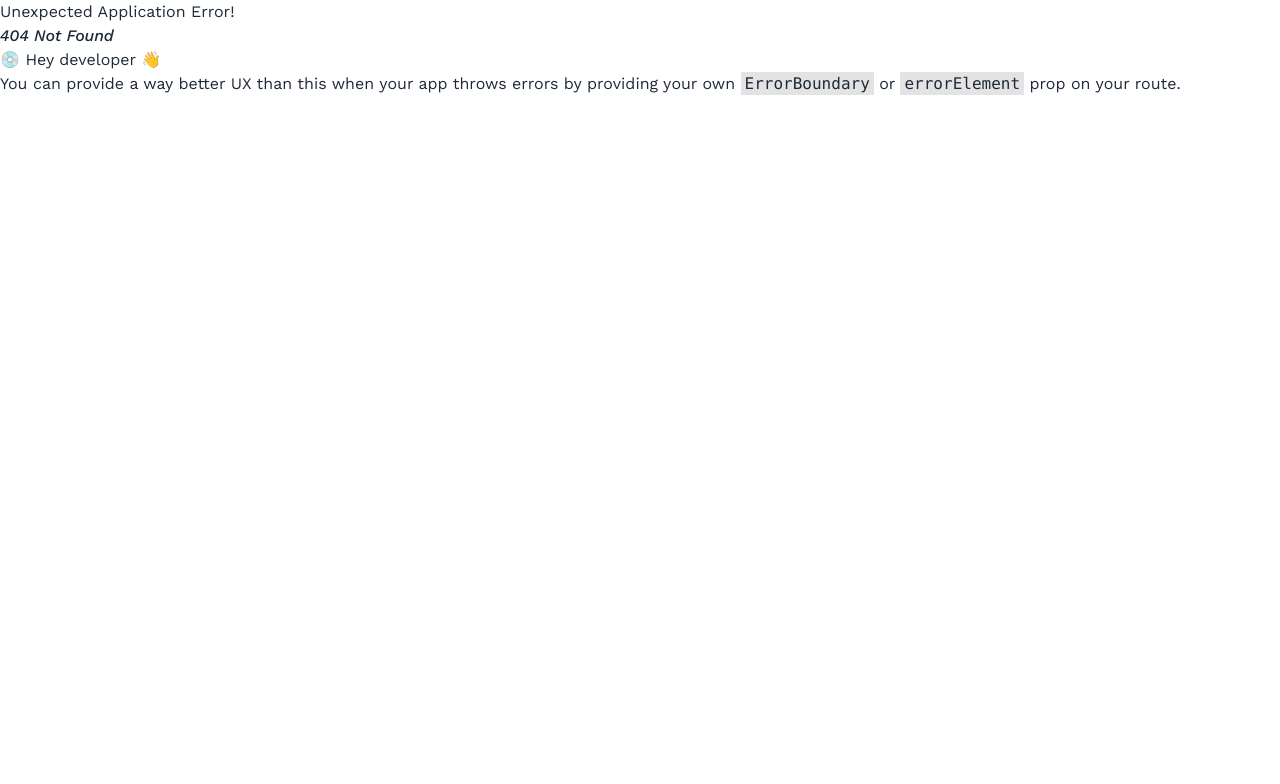
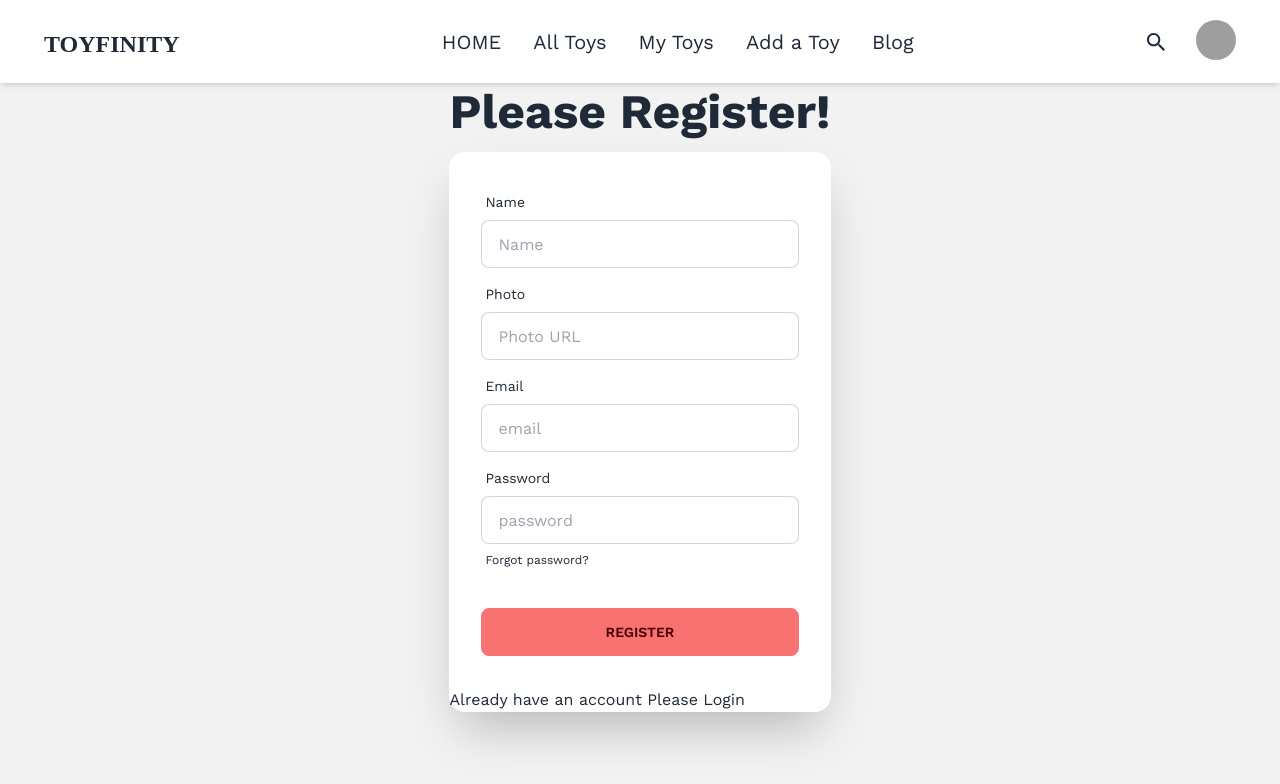
Before and after one commit to jihanstk/Toy-Finity, a React (Vite) app: page /register in a window 1280 px wide. Before the commit this address had no page. Shown: the top 784 px of the page. Built offline with nearby package versions, Linux system fonts and the light colour scheme; no server answers; grey boxes are pictures that could not be loaded.

Commit message:
add register page and create user on firebaase

```diff
--- /dev/null
+++ b/src/AuthProvider/AuthProvider.jsx
@@ -0,0 +1,64 @@
+import {
+  GoogleAuthProvider,
+  createUserWithEmailAndPassword,
+  getAuth,
+  onAuthStateChanged,
+  signInWithEmailAndPassword,
+  signInWithPopup,
+  updateProfile,
+} from "firebase/auth";
+import app from "../firebase/firebase.config";
+import { createContext, useEffect, useState } from "react";
+
+export const AuthContext = createContext(null);
+const AuthProvider = ({ children }) => {
+  const auth = getAuth(app);
+  const googleProvider = new GoogleAuthProvider();
+  const [user, setUser] = useState([]);
+  const [loading, setLoading] = useState(true);
+
+  const registerUser = (email, password) => {
+    setLoading(true);
+    return createUserWithEmailAndPassword(auth, email, password);
+  };
+  const loginUser = (email, password) => {
+    setLoading(true);
+    return signInWithEmailAndPassword(auth, email, password);
+  };
+  const googleLogin = () => {
+    setLoading(true);
+    return signInWithPopup(auth, googleProvider).then((res) => {
+      console.log("google login success", res);
+    });
+  };
+  const UpdateUserProfile = (currentUser, name, photo) => {
+    return updateProfile(currentUser, {
+      displayName: name,
+      photoURL: photo,
+    });
+  };
+  useEffect(() => {
+    const unsubscribe = onAuthStateChanged(auth, (logedUser) => {
+      console.log(logedUser);
+      setUser(logedUser);
+      setLoading(false);
+    });
+    return () => {
+      unsubscribe();
+    };
+  }, [auth]);
+
+  const userInfo = {
+    registerUser,
+    loginUser,
+    googleLogin,
+    UpdateUserProfile,
+    user,
+    loading,
+  };
+  return (
+    <AuthContext.Provider value={userInfo}>{children}</AuthContext.Provider>
+  );
+};
+
+export default AuthProvider;
--- a/src/components/AddAToy/AddAToy.jsx
+++ b/src/components/AddAToy/AddAToy.jsx
@@ -2,6 +2,7 @@ import Swal from "sweetalert2";
 
 const AddAToy = () => {
   const handleSubmitToy = (event) => {
+    // form select
     event.preventDefault();
     const form = event.target;
     const toyName = form.toyName.value;
@@ -22,6 +23,8 @@ const AddAToy = () => {
       quantity,
       details,
     };
+
+    // post data via api
 
     fetch("http://localhost:5021/add-toy", {
       method: "POST",
--- /dev/null
+++ b/src/components/Register/Register.jsx
@@ -0,0 +1,104 @@
+import { useContext } from "react";
+import { Link } from "react-router-dom";
+import { AuthContext } from "../../AuthProvider/AuthProvider";
+
+const Register = () => {
+  const { UpdateUserProfile, registerUser } = useContext(AuthContext);
+  const handleRegisterSubmit = (event) => {
+    event.preventDefault();
+    const form = event.target;
+    const name = form.name.value;
+    const photoUrl = form.photo.value;
+    const email = form.email.value;
+    const password = form.password.value;
+    console.log(name, photoUrl, email, password);
+    registerUser(email, password)
+      .then((res) => {
+        const user = res.user;
+        console.log(user);
+      })
+      .catch((err) => console.log(err.message));
+  };
+  return (
+    <div className="hero min-h-screen bg-base-200">
+      <div className="hero-content flex-col ">
+        <div className="text-center">
+          <h1 className="text-5xl font-bold">Please Register!</h1>
+        </div>
+        <div className="card flex-shrink-0 w-full  shadow-2xl bg-base-100">
+          <form onSubmit={handleRegisterSubmit}>
+            <div className="card-body">
+              <div className="form-control">
+                <label className="label">
+                  <span className="label-text">Name</span>
+                </label>
+                <input
+                  type="text"
+                  placeholder="Name"
+                  name="name"
+                  className="input input-bordered"
+                  required
+                />
+              </div>
+              <div className="form-control">
+                <label className="label">
+                  <span className="label-text">Photo</span>
+                </label>
+                <input
+                  type="text"
+                  placeholder="Photo URL"
+                  name="photo"
+                  className="input input-bordered"
+                  required
+                />
+              </div>
+              <div className="form-control">
+                <label className="label">
+                  <span className="label-text">Email</span>
+                </label>
+                <input
+                  type="email"
+                  placeholder="email"
+                  name="email"
+                  className="input input-bordered"
+                  required
+                />
+              </div>
+              <div className="form-control">
+                <label className="label">
+                  <span className="label-text">Password</span>
+                </label>
+                <input
+                  type="password"
+                  placeholder="password"
+                  name="password"
+                  required
+                  className="input input-bordered"
+                />
+                <label className="label">
+                  <a href="#" className="label-text-alt link link-hover">
+                    Forgot password?
+                  </a>
+                </label>
+              </div>
+              <div className="form-control mt-6">
+                <input
+                  className="btn btn-error"
+                  type="submit"
+                  value="Register"
+                />
+              </div>
+            </div>
+          </form>
+          <div>
+            <p>
+              Already have an account <Link to="/login">Please Login</Link>
+            </p>
+          </div>
+        </div>
+      </div>
+    </div>
+  );
+};
+
+export default Register;
```
Also changed, not shown: src/main.jsx (+9 -1 lines).
